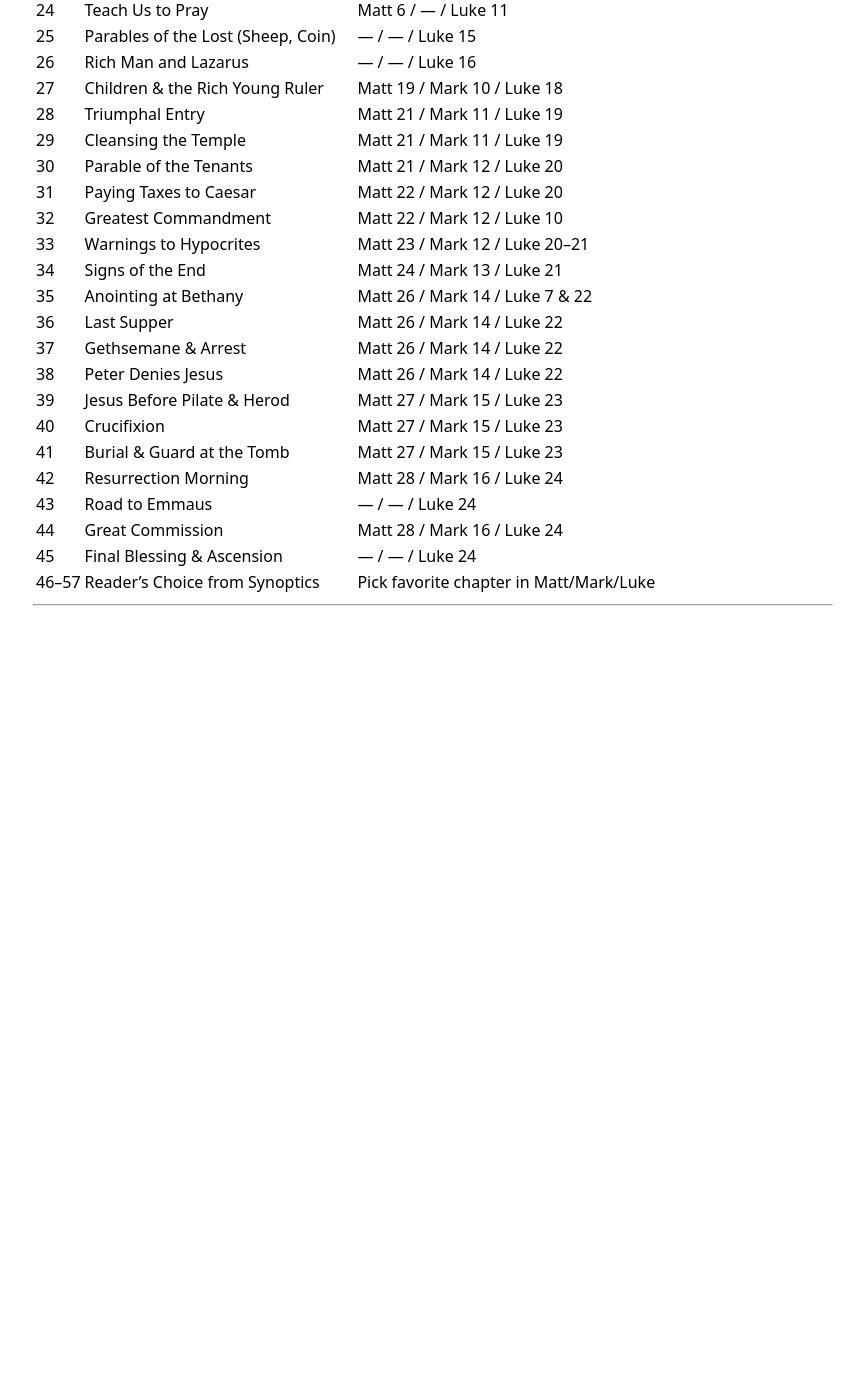
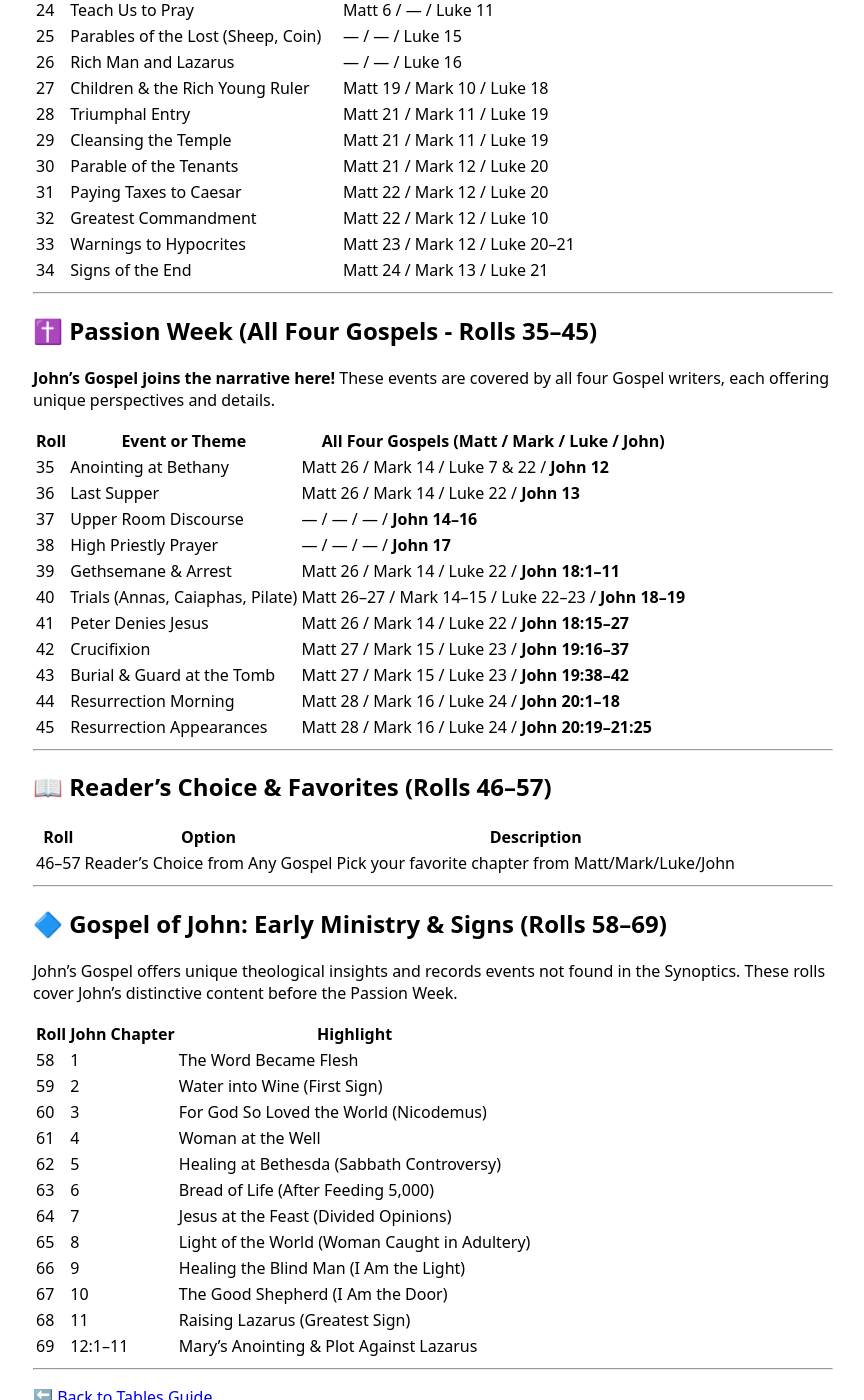
Before and after one commit to funtech64/bibledice-html-staging, a Jekyll site: the page built from tables/gospels.md, in a window 1280 px wide and 1400 px high, scrolled down 909 px. Shown: the whole window, without its empty margins (207-1071 px from the left). Built offline with Jekyll 4.4.1, drawn with Linux system fonts in a browser that asks for light colours; before the commit the page ends 1539 px from its top, so only the background shows below that; some of the changed text lies outside the part shown.

Commit message:
gospels dice table fixed

```diff
--- a/tables/gospels.md
+++ b/tables/gospels.md
@@ -16,11 +16,11 @@ The Gospels bring us face to face with the life, teachings, death, and resurrect
 
 ---
 
-## 📘 Synoptic Gospel Path (Matthew, Mark, Luke)
-The Synoptic Gospels follow similar timelines. Rolls **10–57** direct you to key moments from **Matthew**, **Mark**, or **Luke**. You'll be prompted to choose your path after rolling — either:
+## 📘 Early Ministry & Teaching (Rolls 10–34)
+The Synoptic Gospels follow similar timelines. Rolls **10–34** direct you to key moments from **Matthew**, **Mark**, or **Luke**. You'll be prompted to choose your path after rolling — either:
 - **Matthew's version** (discourses + parables)
-- **Mark’s version** (urgent action-packed lens)
-- **Luke’s version** (compassionate & detailed)
+- **Mark's version** (urgent action-packed lens)
+- **Luke's version** (compassionate & detailed)
 
 | Roll | Event or Theme                      | Synoptic Chapters (Matt / Mark / Luke)        |
 |------|--------------------------------------|----------------------------------------------|
@@ -32,9 +32,9 @@ The Synoptic Gospels follow similar timelines. Rolls **10–57** direct you to k
 | 15   | Call of Matthew / Forgiveness        | Matt 9 / Mark 2 / Luke 5                      |
 | 16   | Parables of the Kingdom              | Matt 13 / Mark 4 / Luke 8                     |
 | 17   | Calming the Storm                    | Matt 8 / Mark 4 / Luke 8                      |
-| 18   | Jairus’ Daughter & Bleeding Woman    | Matt 9 / Mark 5 / Luke 8                      |
+| 18   | Jairus' Daughter & Bleeding Woman    | Matt 9 / Mark 5 / Luke 8                      |
 | 19   | Feeding of the 5,000                 | Matt 14 / Mark 6 / Luke 9                     |
-| 20   | Peter’s Confession                   | Matt 16 / Mark 8 / Luke 9                     |
+| 20   | Peter's Confession                   | Matt 16 / Mark 8 / Luke 9                     |
 | 21   | Transfiguration                      | Matt 17 / Mark 9 / Luke 9                     |
 | 22   | Jesus Sends the 72                   | — / — / Luke 10                               |
 | 23   | Parable of the Good Samaritan        | — / — / Luke 10                               |
@@ -49,17 +49,55 @@ The Synoptic Gospels follow similar timelines. Rolls **10–57** direct you to k
 | 32   | Greatest Commandment                 | Matt 22 / Mark 12 / Luke 10                  |
 | 33   | Warnings to Hypocrites               | Matt 23 / Mark 12 / Luke 20–21              |
 | 34   | Signs of the End                     | Matt 24 / Mark 13 / Luke 21                  |
-| 35   | Anointing at Bethany                 | Matt 26 / Mark 14 / Luke 7 & 22              |
-| 36   | Last Supper                          | Matt 26 / Mark 14 / Luke 22                  |
-| 37   | Gethsemane & Arrest                  | Matt 26 / Mark 14 / Luke 22                  |
-| 38   | Peter Denies Jesus                   | Matt 26 / Mark 14 / Luke 22                  |
-| 39   | Jesus Before Pilate & Herod          | Matt 27 / Mark 15 / Luke 23                  |
-| 40   | Crucifixion                          | Matt 27 / Mark 15 / Luke 23                  |
-| 41   | Burial & Guard at the Tomb           | Matt 27 / Mark 15 / Luke 23                  |
-| 42   | Resurrection Morning                 | Matt 28 / Mark 16 / Luke 24                  |
-| 43   | Road to Emmaus                       | — / — / Luke 24                               |
-| 44   | Great Commission                     | Matt 28 / Mark 16 / Luke 24                  |
-| 45   | Final Blessing & Ascension           | — / — / Luke 24                               |
-| 46–57| Reader’s Choice from Synoptics       | Pick favorite chapter in Matt/Mark/Luke     |
 
 ---
+
+## ✝️ Passion Week (All Four Gospels - Rolls 35–45)
+**John's Gospel joins the narrative here!** These events are covered by all four Gospel writers, each offering unique perspectives and details.
+
+| Roll | Event or Theme                      | All Four Gospels (Matt / Mark / Luke / **John**)     |
+|------|--------------------------------------|-----------------------------------------------------|
+| 35   | Anointing at Bethany                 | Matt 26 / Mark 14 / Luke 7 & 22 / **John 12**         |
+| 36   | Last Supper                          | Matt 26 / Mark 14 / Luke 22 / **John 13**             |
+| 37   | Upper Room Discourse                 | — / — / — / **John 14–16**                            |
+| 38   | High Priestly Prayer                 | — / — / — / **John 17**                               |
+| 39   | Gethsemane & Arrest                  | Matt 26 / Mark 14 / Luke 22 / **John 18:1–11**       |
+| 40   | Trials (Annas, Caiaphas, Pilate)    | Matt 26–27 / Mark 14–15 / Luke 22–23 / **John 18–19** |
+| 41   | Peter Denies Jesus                   | Matt 26 / Mark 14 / Luke 22 / **John 18:15–27**      |
+| 42   | Crucifixion                          | Matt 27 / Mark 15 / Luke 23 / **John 19:16–37**      |
+| 43   | Burial & Guard at the Tomb           | Matt 27 / Mark 15 / Luke 23 / **John 19:38–42**      |
+| 44   | Resurrection Morning                 | Matt 28 / Mark 16 / Luke 24 / **John 20:1–18**       |
+| 45   | Resurrection Appearances             | Matt 28 / Mark 16 / Luke 24 / **John 20:19–21:25**   |
+
+---
+
+## 📖 Reader's Choice & Favorites (Rolls 46–57)
+
+| Roll | Option                              | Description                                    |
+|------|--------------------------------------|----------------------------------------------|
+| 46–57| Reader's Choice from Any Gospel      | Pick your favorite chapter from Matt/Mark/Luke/John |
+
+---
+
+## 🔷 Gospel of John: Early Ministry & Signs (Rolls 58–69)
+John's Gospel offers unique theological insights and records events not found in the Synoptics. These rolls cover John's distinctive content before the Passion Week.
+
+| Roll | John Chapter | Highlight                         |
+|------|--------------|-----------------------------------|
+| 58   | 1            | The Word Became Flesh             |
+| 59   | 2            | Water into Wine (First Sign)     |
+| 60   | 3            | For God So Loved the World (Nicodemus) |
+| 61   | 4            | Woman at the Well                |
+| 62   | 5            | Healing at Bethesda (Sabbath Controversy) |
+| 63   | 6            | Bread of Life (After Feeding 5,000) |
+| 64   | 7            | Jesus at the Feast (Divided Opinions) |
+| 65   | 8            | Light of the World (Woman Caught in Adultery) |
+| 66   | 9            | Healing the Blind Man (I Am the Light) |
+| 67   | 10           | The Good Shepherd (I Am the Door) |
+| 68   | 11           | Raising Lazarus (Greatest Sign)  |
+| 69   | 12:1–11      | Mary's Anointing & Plot Against Lazarus |
+
+---
+[🔙 Back to Tables Guide](/tables/)
+
+Note: Special thanks to ChatGPT 4o and Claude Sonnet Extended thinking mode. I have had this fail multiple times as a prompt engineer (Jolly)
```
